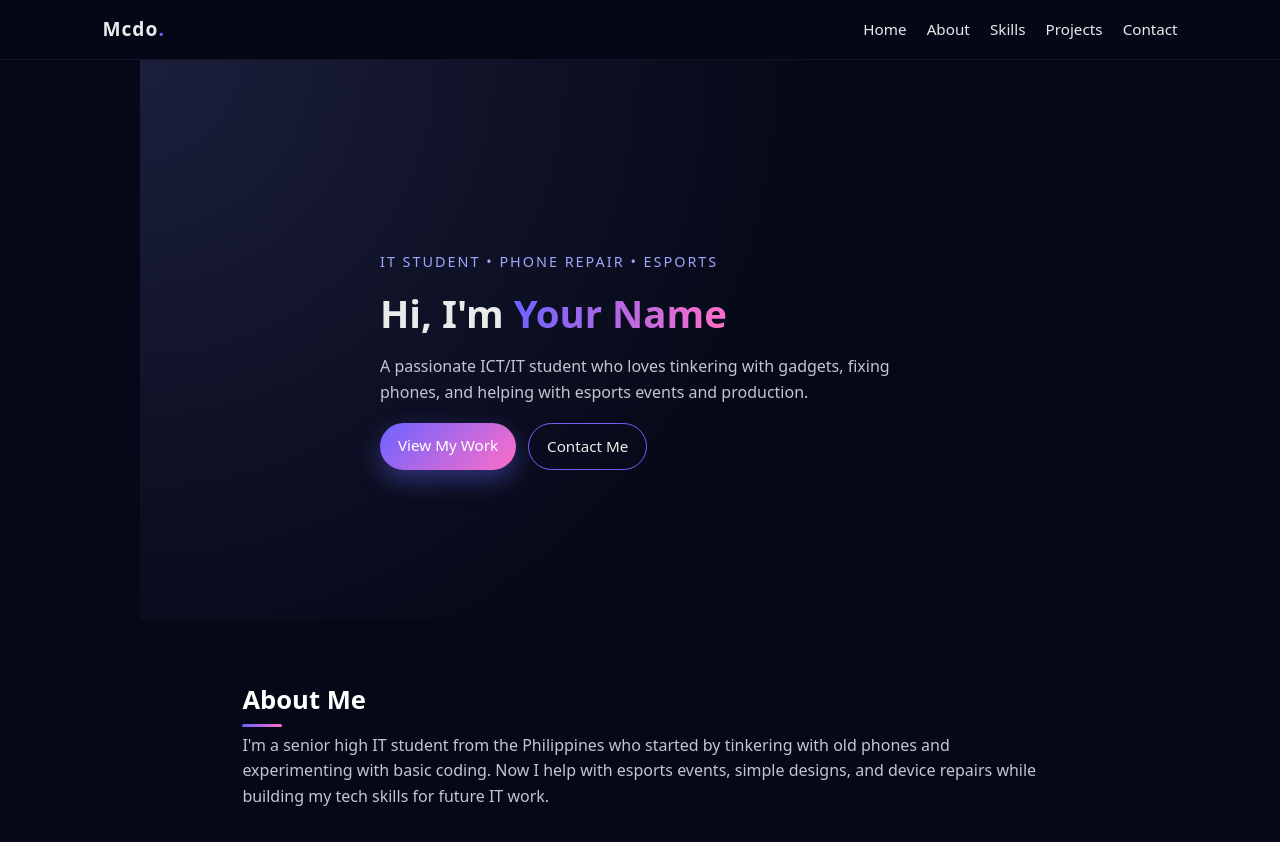
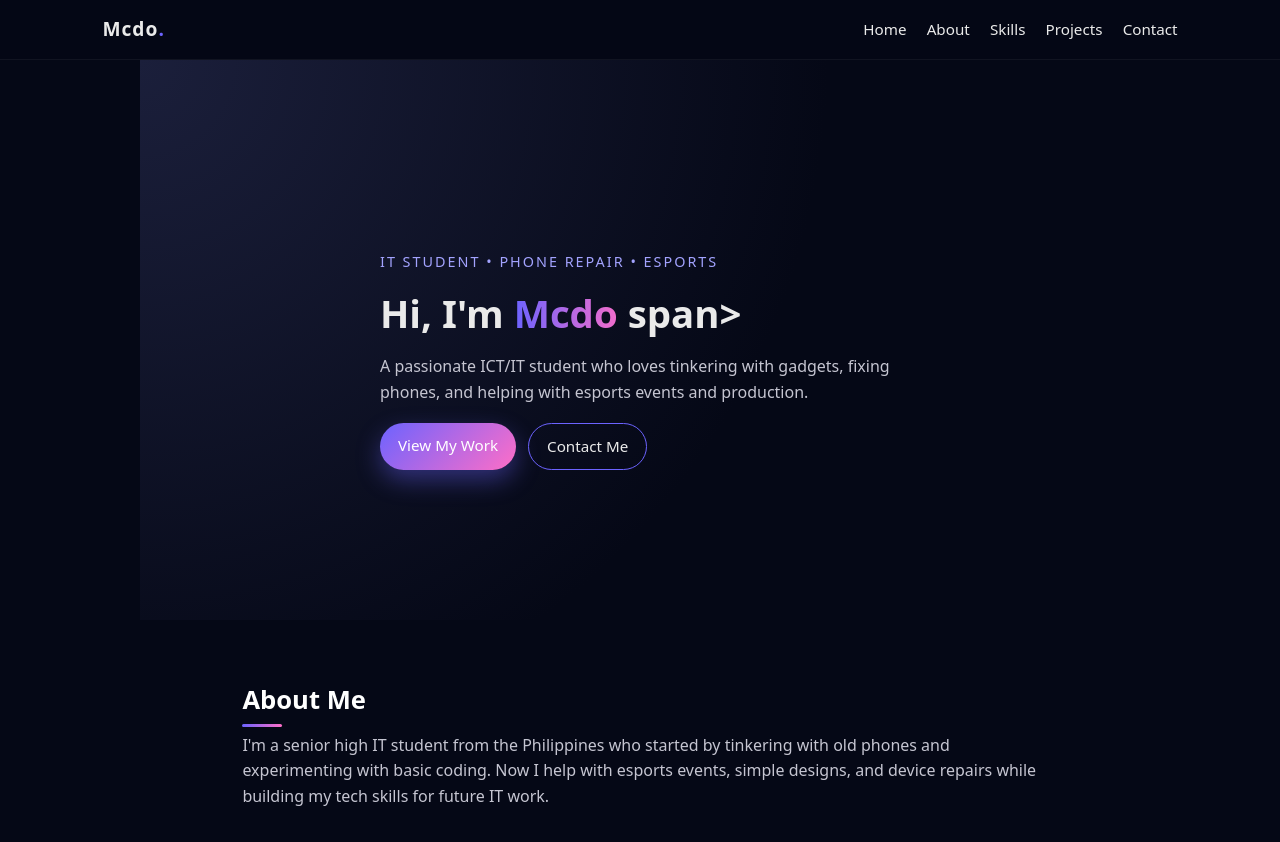
Before and after one commit to mackkk29/Mack-portfolio.io, a plain HTML site: page index.html in a window 1280 px wide. Shown: the top 842 px of the page. Drawn offline with Linux system fonts and the light colour scheme.

Commit message:
Update index.html

```diff
--- a/index.html
+++ b/index.html
@@ -23,7 +23,7 @@
   <section id="home" class="hero">
     <div class="hero-text">
       <p class="tagline">IT Student • Phone Repair • Esports</p>
-      <h1>Hi, I'm <span>Your Name</span></h1>
+      <h1>Hi, I'm <span>Mcdo </span>span></h1>
       <p class="hero-subtitle">
         A passionate ICT/IT student who loves tinkering with gadgets, fixing phones,
         and helping with esports events and production.
```
